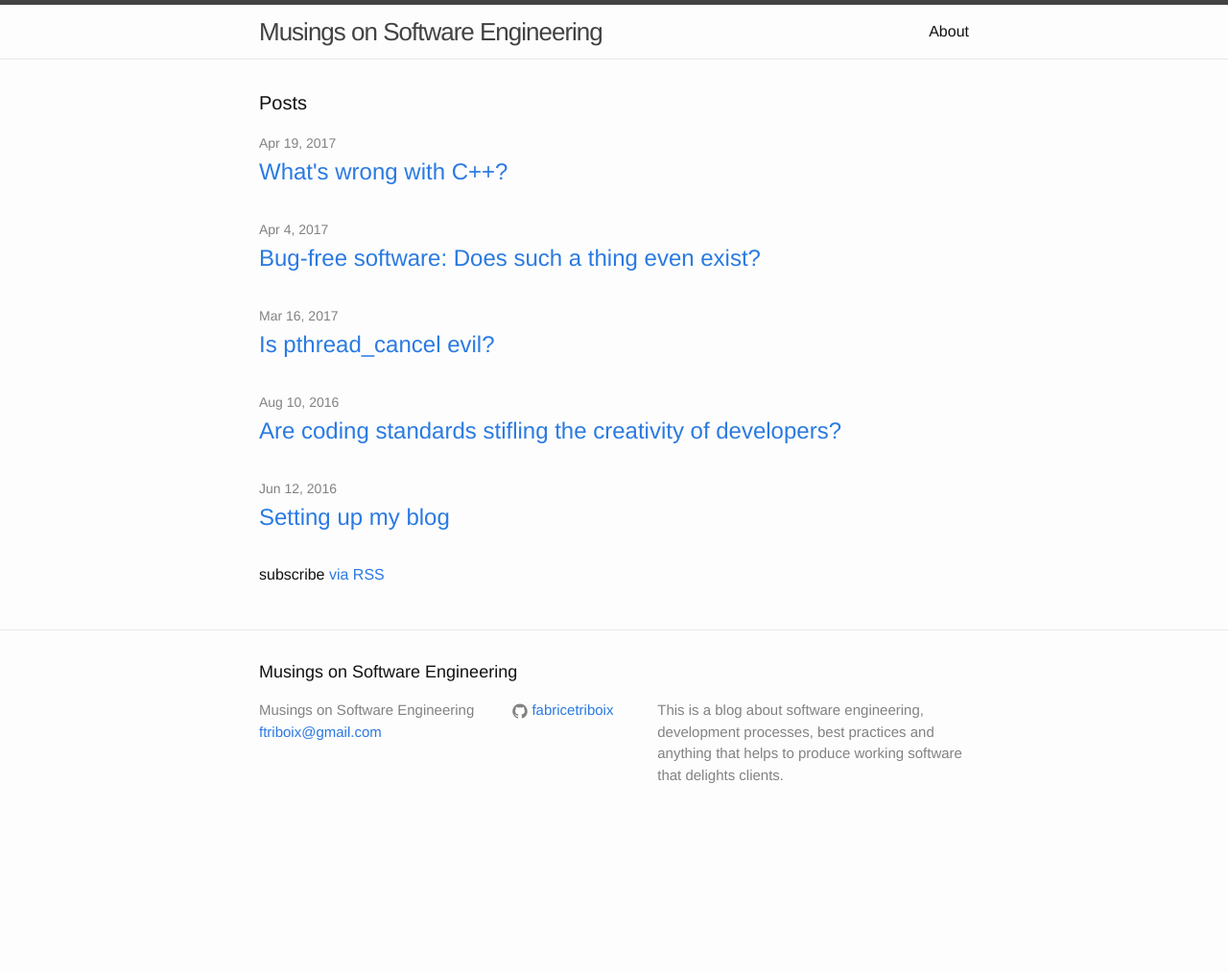
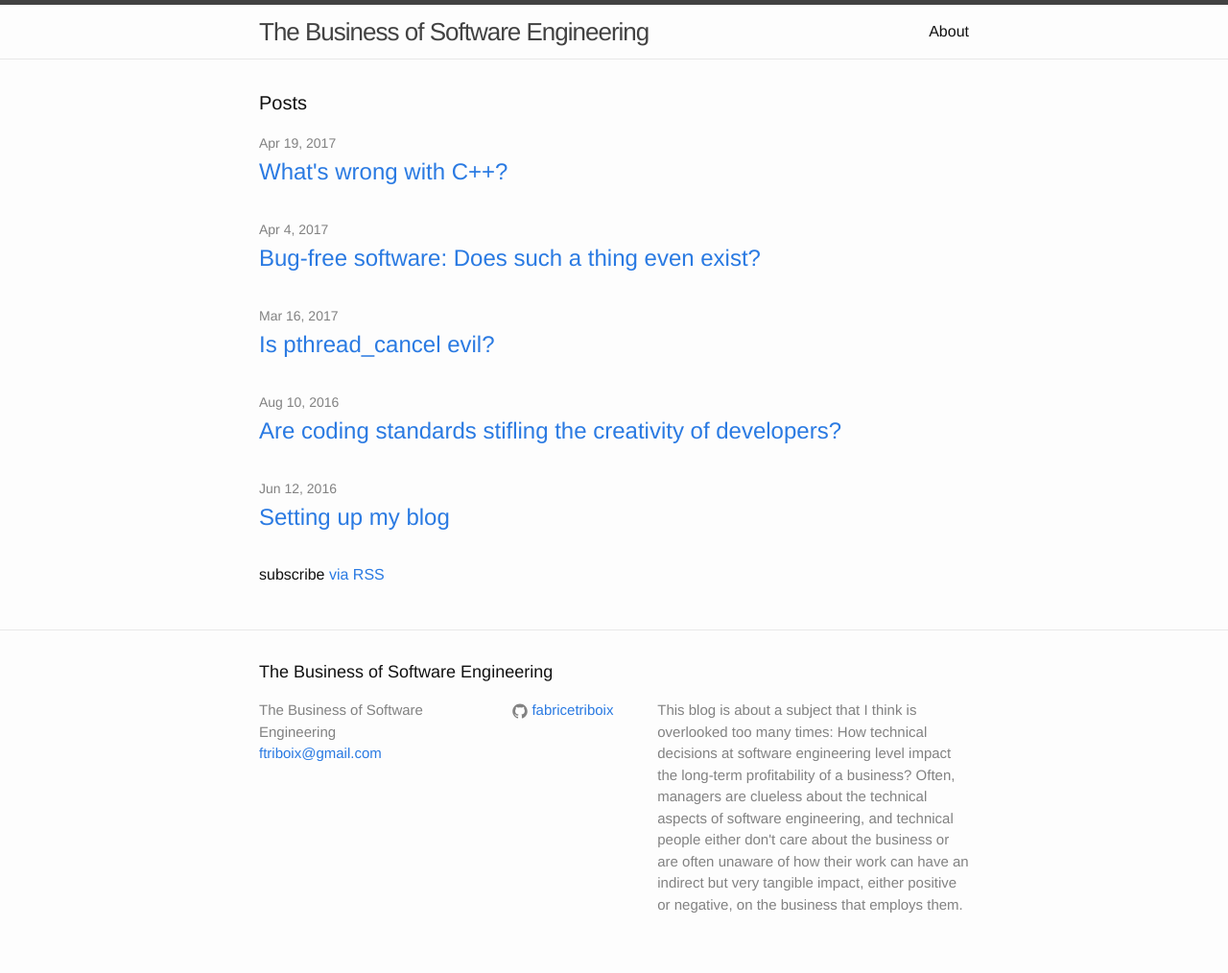
Before and after one commit to fabricetriboix/fabricetriboix.github.io, a Jekyll site: the page built from index.html, in a window 1280 px wide. Shown: the whole page at 96% size. Built offline with Jekyll 4.4.1, drawn with Linux system fonts in a browser that asks for light colours; before the commit the page ends 900 px from its top, so only the background shows below that.

Commit message:
Changed blog title and description

```diff
--- a/_config.yml
+++ b/_config.yml
@@ -6,12 +6,16 @@
 # 'jekyll serve'. If you change this file, please restart the server process.
 
 # Site settings
-title: Musings on Software Engineering
+title: The Business of Software Engineering
 email: ftriboix@gmail.com
 description: > # this means to ignore newlines until "baseurl:"
-  This is a blog about software engineering, development
-  processes, best practices and anything
-  that helps to produce working software that delights clients.
+  This blog is about a subject that I think is overlooked too many times:
+  How technical decisions at software engineering level impact the
+  long-term profitability of a business? Often, managers are clueless
+  about the technical aspects of software engineering, and technical
+  people either don't care about the business or are often unaware of how
+  their work can have an indirect but very tangible impact, either
+  positive or negative, on the business that employs them.
 baseurl: "" # the subpath of your site, e.g. /blog
 url: "http://fabricetriboix.github.io" # the base hostname & protocol for your site
 #twitter_username: jekyllrb
```
